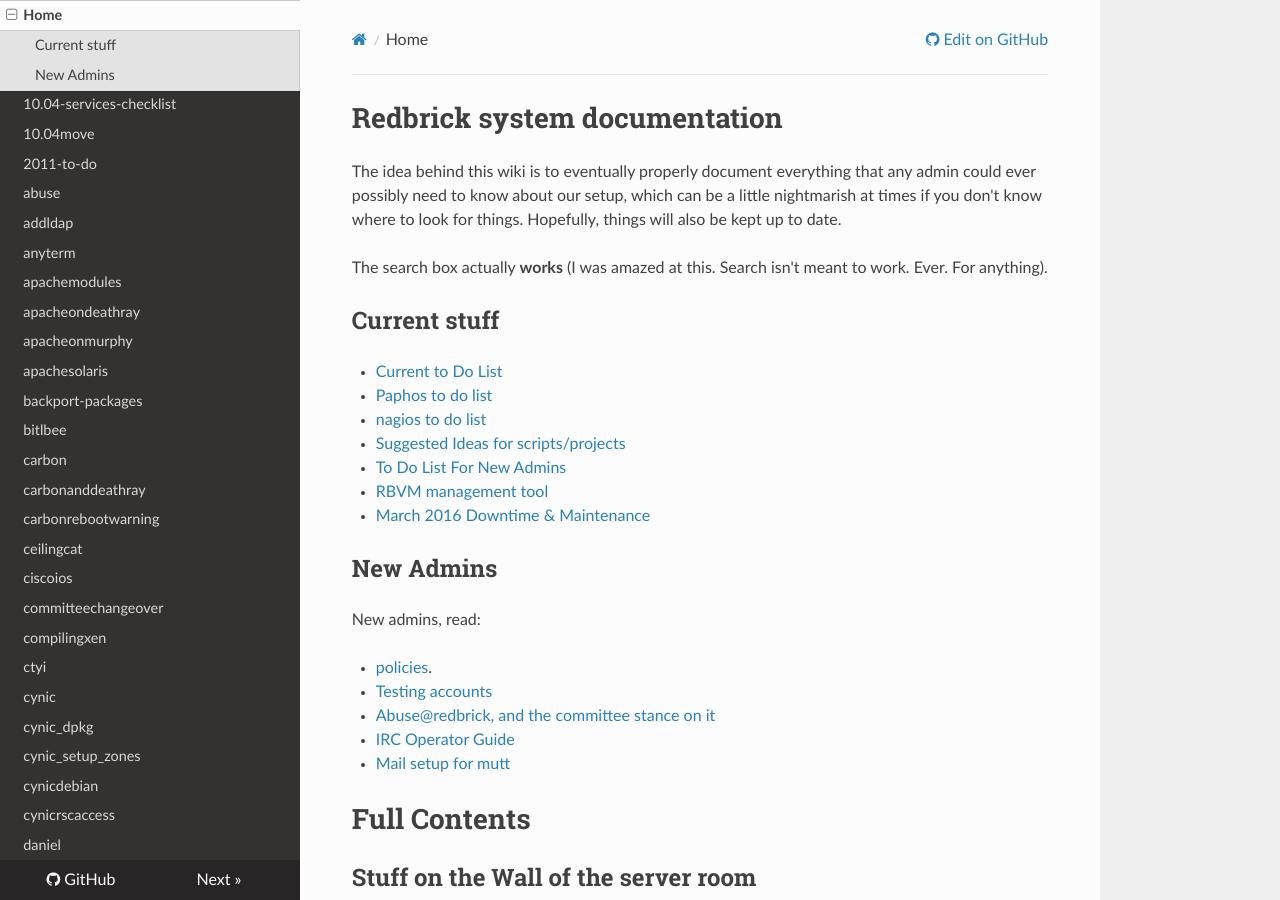
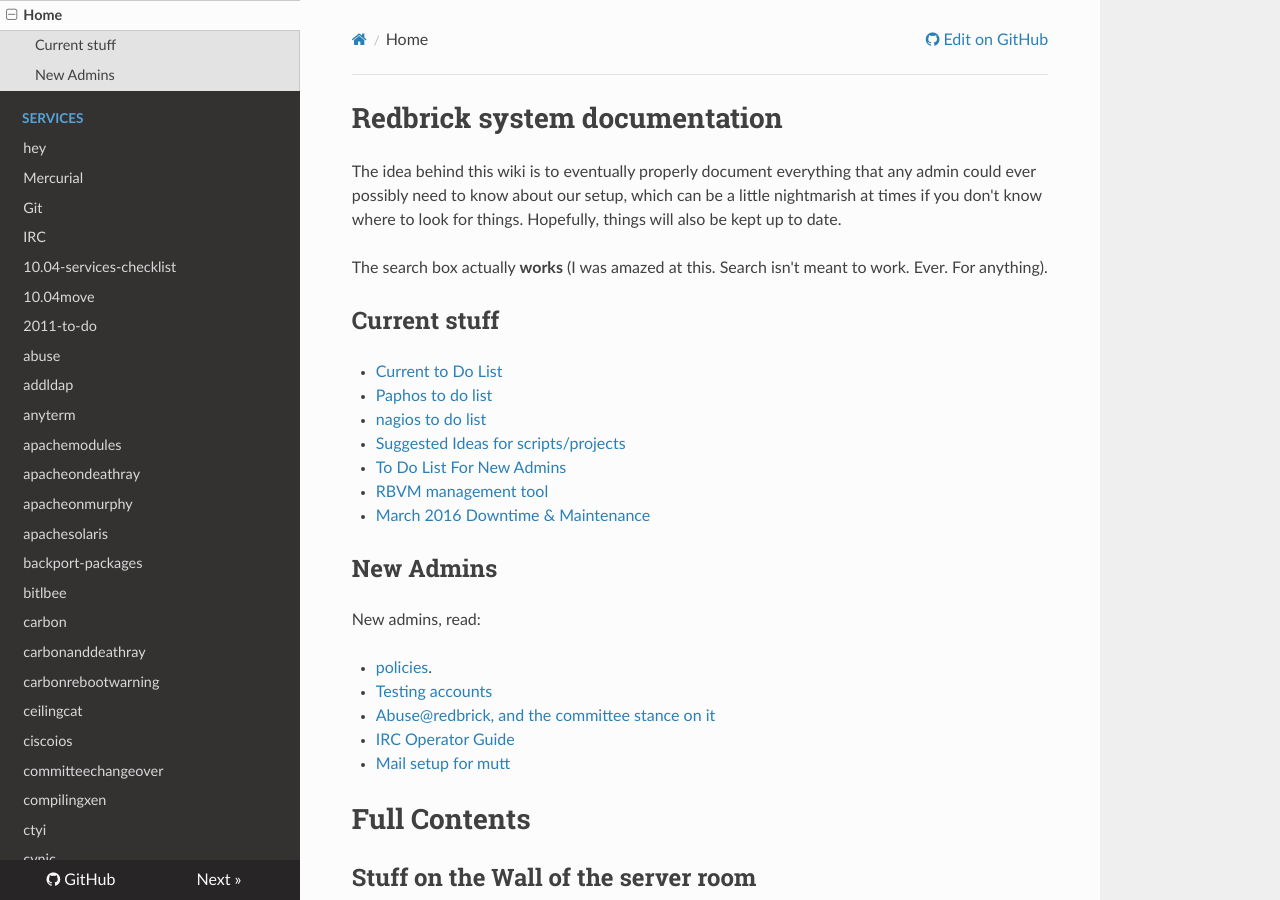
Before and after one commit to redbrick/docs-old, an MkDocs documentation site: the page built from docs/index.md, in a window 1280 px wide and 900 px high. Built offline with MkDocs 1.6.1, drawn with Linux system fonts in a browser that asks for light colours; nearby versions of some CDN libraries; old or Windows-style settings are respelled for this version of MkDocs.

```diff
--- a/mkdocs.yml
+++ b/mkdocs.yml
@@ -3,6 +3,11 @@ theme: readthedocs
 repo_url: https://github.com/redbrick/docs
 pages:
  - Home: index.md
+ - Services:
+   - hey: hey.md
+   - Mercurial: hg.md
+   - Git: git.md
+   - IRC: irc.md
  - 10.04-services-checklist: 10.04-services-checklist.md
  - 10.04move: 10.04move.md
  - 2011-to-do: 2011-to-do.md
@@ -39,14 +44,10 @@ pages:
  - exim: exim.md
  - exim_solaris: exim_solaris.md
  - faststorage: faststorage.md
- - git: git.md
  - gpgkeys: gpgkeys.md
  - gratuitousarp: gratuitousarp.md
- - hey: hey.md
- - hg: hg.md
  - icecast2: icecast2.md
  - imapupdatingcert: imapupdatingcert.md
- - irc: irc.md
  - irc_operator: irc_operator.md
  - ircproxy: ircproxy.md
  - jabber: jabber.md
```
